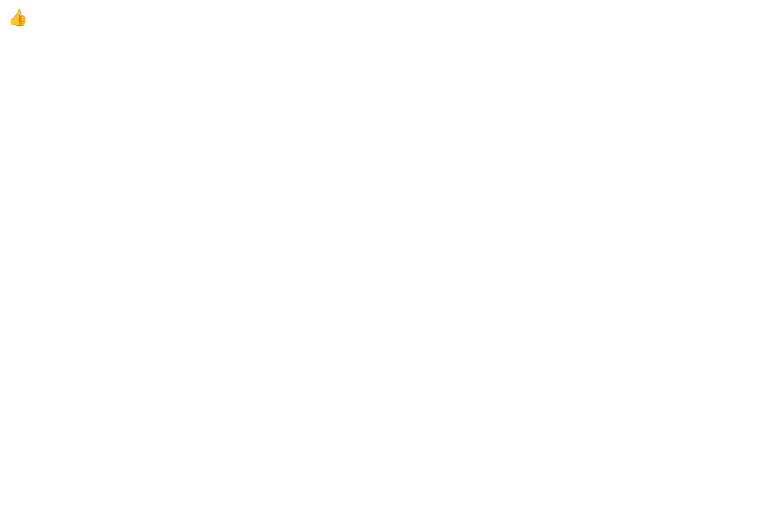
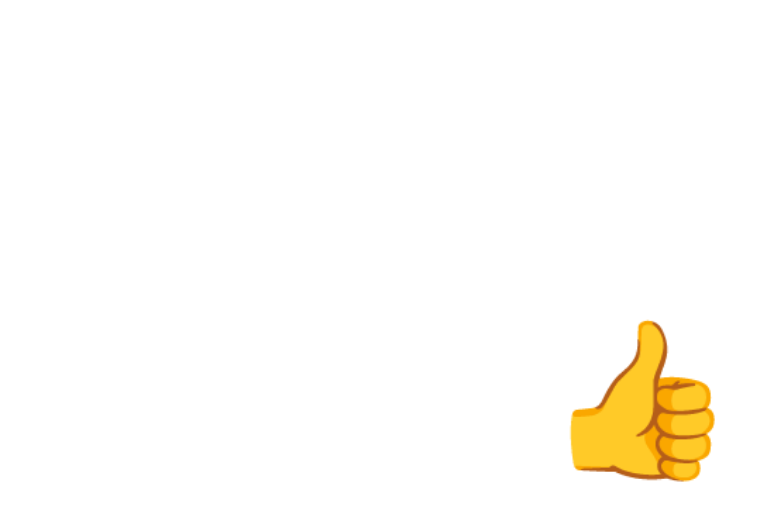
Before and after one commit to chriscoyier/static-site-lol, a plain HTML site: page index.html in a window 1280 px wide. Shown: the whole page, without its empty margins (0-768 px from the left). Drawn offline with Linux system fonts and the light colour scheme.

Commit message:
Update index.html

```diff
--- a/index.html
+++ b/index.html
@@ -5,6 +5,13 @@
   <meta name="viewport" content="width=device-width, initial-scale=1.0">
   <title>Amazing Website</title>
   <style>
+     body {
+       height: 100vh;
+       display: grid;
+       place-items: center;
+       margin: 0;
+       font-size: 12vw;
+     }
   </style>
 </head>
 <body>
```
